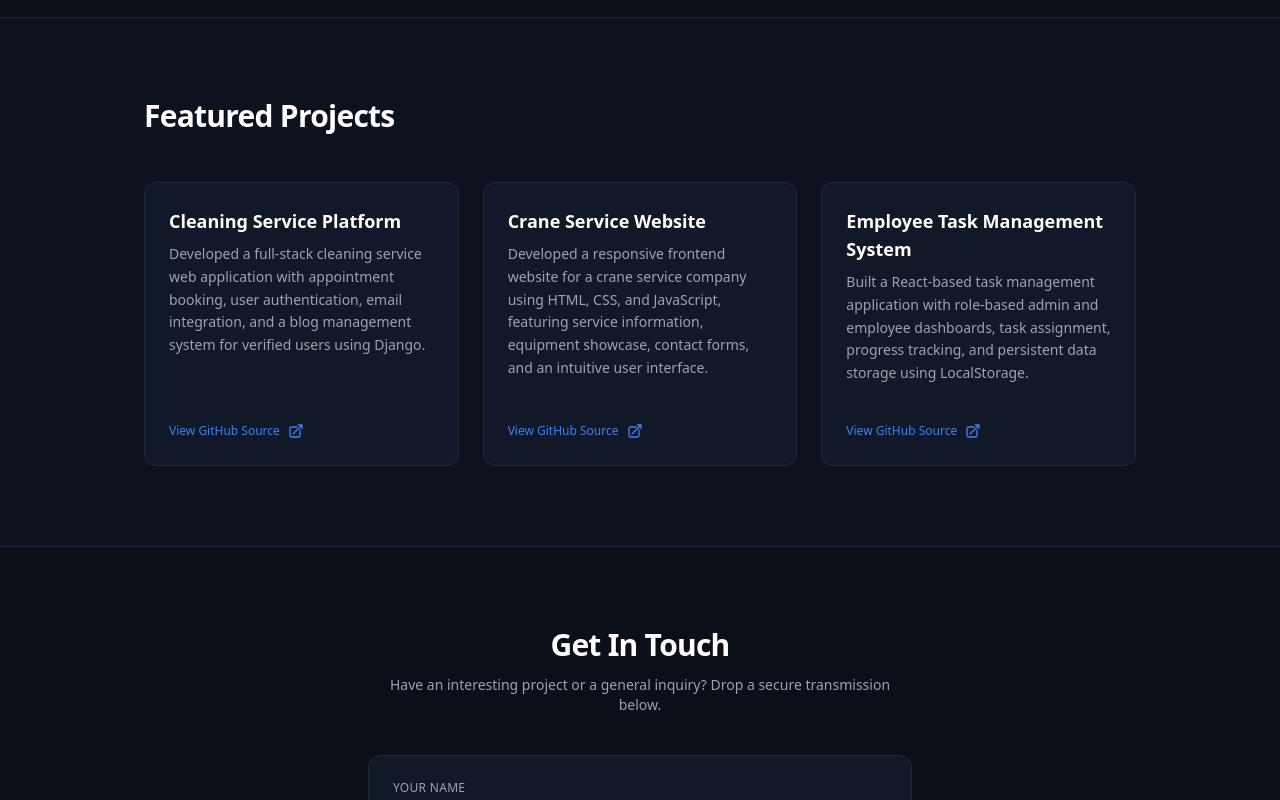
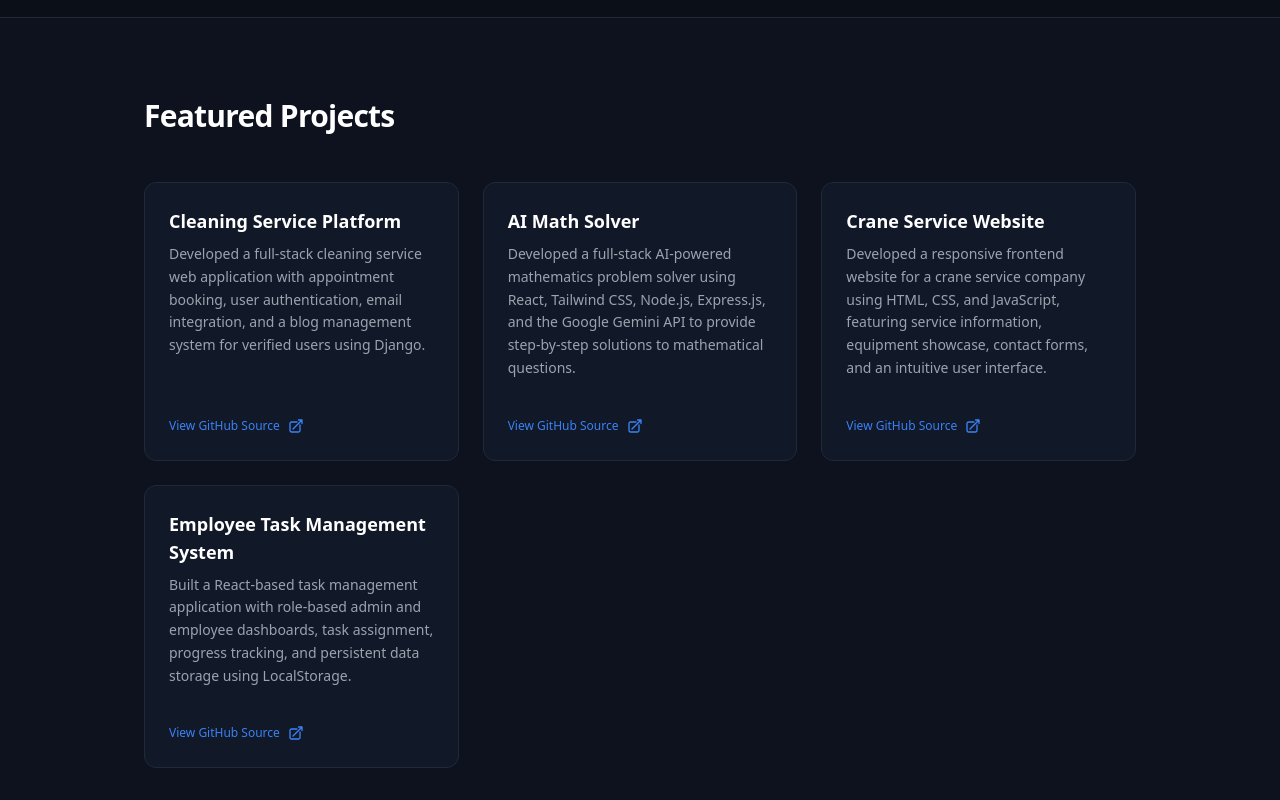
Before and after one commit to iamraj333/official-portfolio, a React (Vite) app in the folder client/: page / in a window 1280 px wide. Shown: the part 1954-2754 px from the top of the page. Built offline with nearby package versions, Linux system fonts and the light colour scheme; no server answers.

Commit message:
adding new project in project section

```diff
--- a/client/src/Project.jsx
+++ b/client/src/Project.jsx
@@ -7,6 +7,11 @@ export default function Projects() {
       title: "Cleaning Service Platform",
       desc: "Developed a full-stack cleaning service web application with appointment booking, user authentication, email integration, and a blog management system for verified users using Django.",
       github: "https://github.com/iamraj333/Cleanza-Cleaning-Service-Provider-Platform-Django-"
+    },
+    {
+      title: "AI Math Solver",
+      desc: "Developed a full-stack AI-powered mathematics problem solver using React, Tailwind CSS, Node.js, Express.js, and the Google Gemini API to provide step-by-step solutions to mathematical questions.",
+      github: "https://github.com/iamraj333/math-ai"
     },
     {
       title: "Crane Service Website",
```
